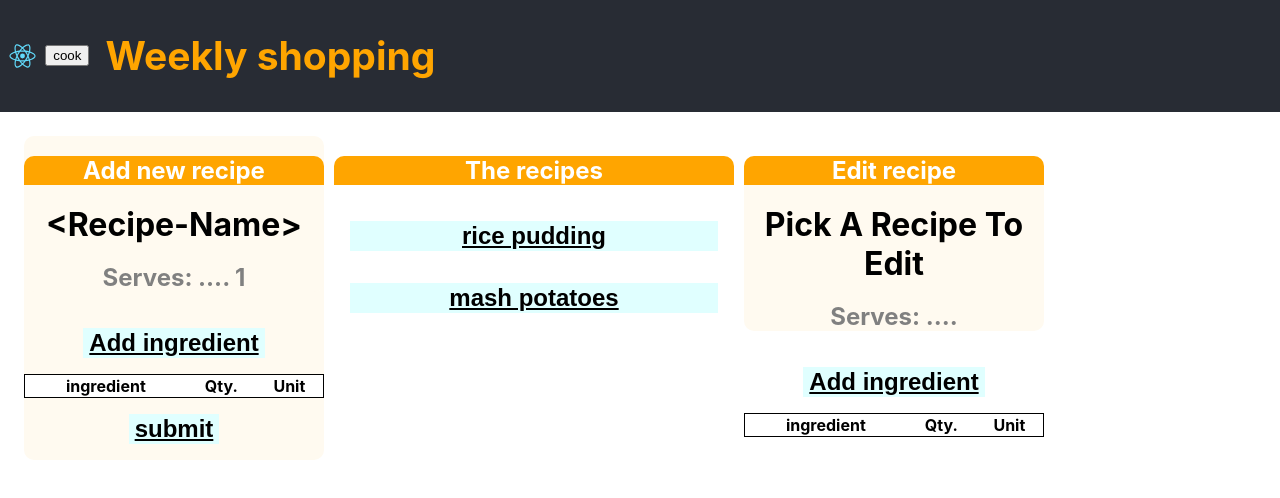
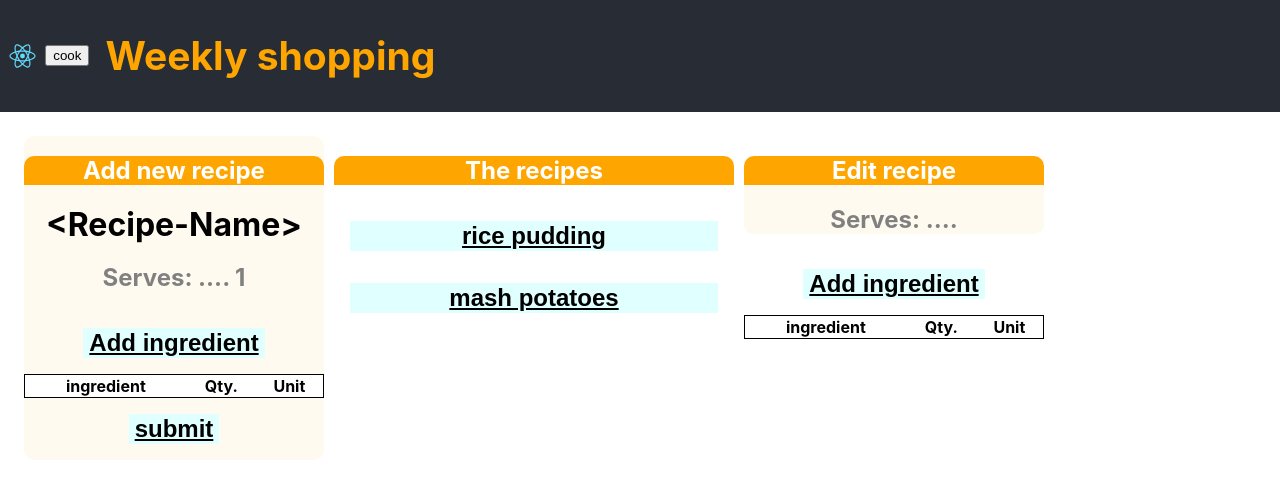
Before and after one commit to manandearth/weekly-shopping, a React (Create React App) app: page / in a window 1280 px wide. Shown: the top 498 px of the page. Built offline with nearby package versions, Linux system fonts and the light colour scheme.

Commit message:
Add `editable` to each ingredient

```diff
--- a/src/components/EditRecipe.js
+++ b/src/components/EditRecipe.js
@@ -4,14 +4,21 @@ import _ from  'lodash';
 import RecipeTopLevel from './RecipeTopLevel.js';
 import RecipeIngredientsTable from './RecipeIngredientsTable';
 import { toggleTitle, toggleServings, updateTitle } from '../redux/actions';
-import {  getSelectedFromRecipes, getSelectedRecipe, getSelectedServings, getSelectedIngredients, getSelectedEditableServings, getSelectedEditableTitle  } from '../redux/selectors';
+import { getEdited,  getSelectedFromRecipes, getSelectedRecipe, getSelectedIngredients } from '../redux/selectors';
 import { editRecipeTitlePH } from '../constants/placeholders';
 
 class EditRecipe extends React.Component {
 
   constructor(props) {
     super(props);
+    // this.handleGetIngredients = this.handleGetIngredients.bind(this);
   }
+
+
+  handleGetIngredients = () =>
+    this.props.edited.ingredients ?
+    {1: {name: 's', qty: 8, unit: 'kg'}} :
+  {1: {name: 't', qty: 5, unit: 'litre'}};
 
   handleTitleClick = (e) =>
     e.target.innerHTML !== editRecipeTitlePH ?
@@ -28,23 +35,29 @@ class EditRecipe extends React.Component {
   }
 
 	render(props) {
+    const here = {
+      1: {unit: 'kg', qty: 2, name: 'hummus'},
+      2: {unit: 'litre', qty: 3, name: 'tahini'}
+    };
+    const there = this.props.edited.ingredients;
 		return (
         <div className='edit-recipe'>
           <RecipeTopLevel
             topBar={'Edit recipe'}
-            title={this.props.recipe}
-            editableTitle={this.props.editableTitle}
-            editableServings={this.props.editableServings}
-            servings={this.props.servings}
+            title={this.props.edited.title}
+            editableTitle={this.props.edited.editableTitle}
+            editableServings={this.props.edited.editableServings}
+            servings={this.props.edited.servings}
             onTitleClick={this.handleTitleClick}
             onUpdateTitle={this.handleUpdateTitle}
             onServingsClick={() => this.handleServingsClick(this.props.recipe, this.props.servings)}
-            servings={this.props.servings}
           />
           <EditRecipeIngredientsTable
-            ingredients={this.props.ingredients}
+            ingredients={this.handleGetIngredients}
+              /* {this.handleGetIngredients} */
           />
         </div>
+
     );
   }
 }
@@ -73,18 +86,13 @@ const mapStateToProps = state => {
   // const { selectedRecipe, recipes } = state;
   const selectedRecipe = getSelectedFromRecipes(state);
   const recipe = getSelectedRecipe(state);
-  const servings = getSelectedServings(state);
   const ingredients = getSelectedIngredients(state);
-  const editableTitle = getSelectedEditableTitle(state);
-  const editableServings = getSelectedEditableServings(state);
+  const edited = getEdited(state);
   // const ingredients = {1:{name: 'foo', unit: 'kg', qty: 99}};
   return {
+    edited,
     selectedRecipe,
-    recipe,
-    servings,
-    ingredients,
-    editableTitle,
-    editableServings
+    recipe
   };
 };
 
--- a/src/redux/reducers/recipes.js
+++ b/src/redux/reducers/recipes.js
@@ -12,19 +12,23 @@ const initialState = {
 			1: {
 				name: 'rice',
 				qty: 50,
-				unit: 'gr'},
+				unit: 'gr',
+				editable: null},
 			2: {
 				name: 'unsalted butter',
 				qty: 25,
-				unit: 'gr'},
+				unit: 'gr',
+				editable: null},
 			3: {
 				name: 'whole milk',
 				qty: 500,
-				unit: 'ml'},
+				unit: 'ml',
+				editable: null},
 			4: {
 				name: 'caster sugar',
 				qty: 25,
-				unit: 'gr'}
+				unit: 'gr',
+				editable: null}
 
 		}
 	},
@@ -37,19 +41,23 @@ const initialState = {
 			1: {
 				name: 'potatoes',
 				qty: 1,
-				unit: 'kg'},
+				unit: 'kg',
+				editable: null},
 			2: {
 				name: 'whole milk',
 				qty: 250,
-				unit: 'ml'},
+				unit: 'ml',
+				editable: null},
 			3: {
 				name: 'butter',
 				qty: 50,
-				unit: 'gr'},
+				unit: 'gr',
+				editable: null},
 			4: {
 				name: 'salt',
 				qty: 2,
-				unit: 'gr'}}
+				unit: 'gr',
+				editable: null}}
 	}
 };
 
--- a/src/redux/selectors.js
+++ b/src/redux/selectors.js
@@ -2,6 +2,11 @@ import _ from 'lodash';
 import { editRecipeTitlePH } from '../constants/placeholders';
 
 export const getRecipesState = store => store.recipes;
+
+export const getEdited = store =>
+	store.editedRecipe.recipe ?
+	store.editedRecipe.recipe :
+	{};
 
 export const getSelectedRecipe = store =>
 	store.selections.selectedRecipe.recipe ?
```
